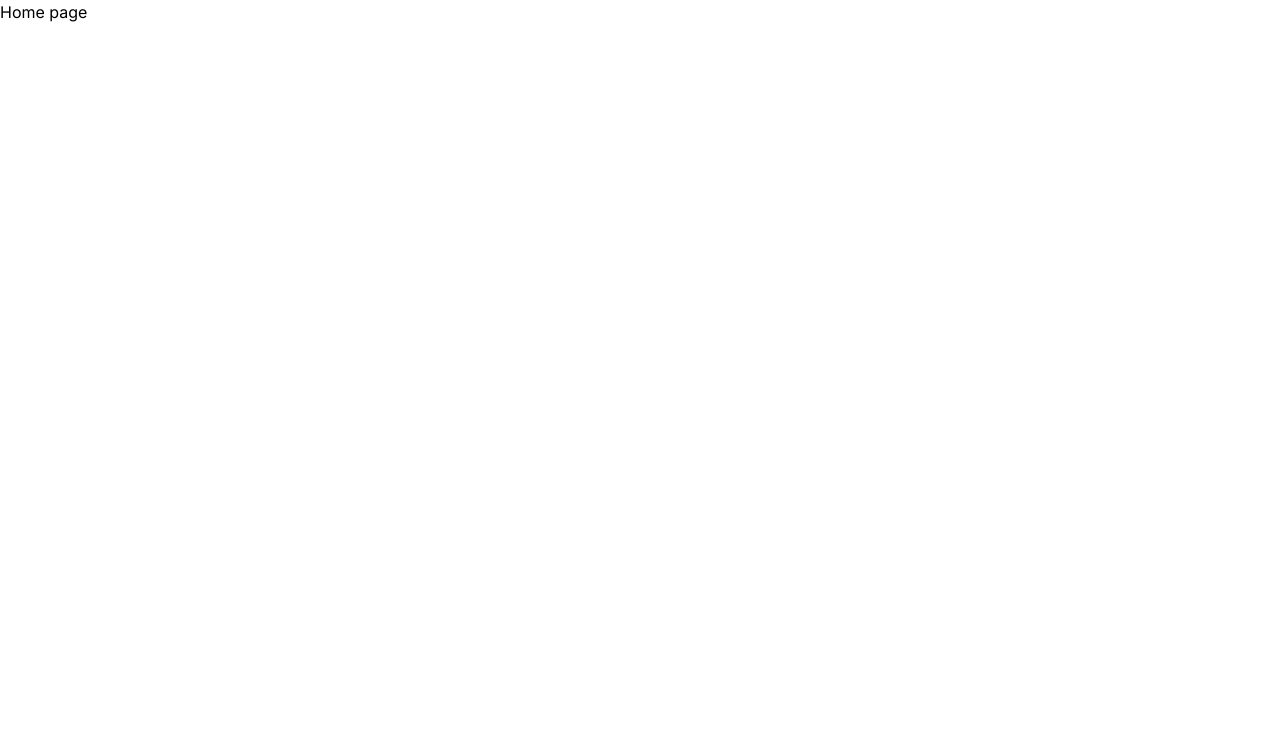
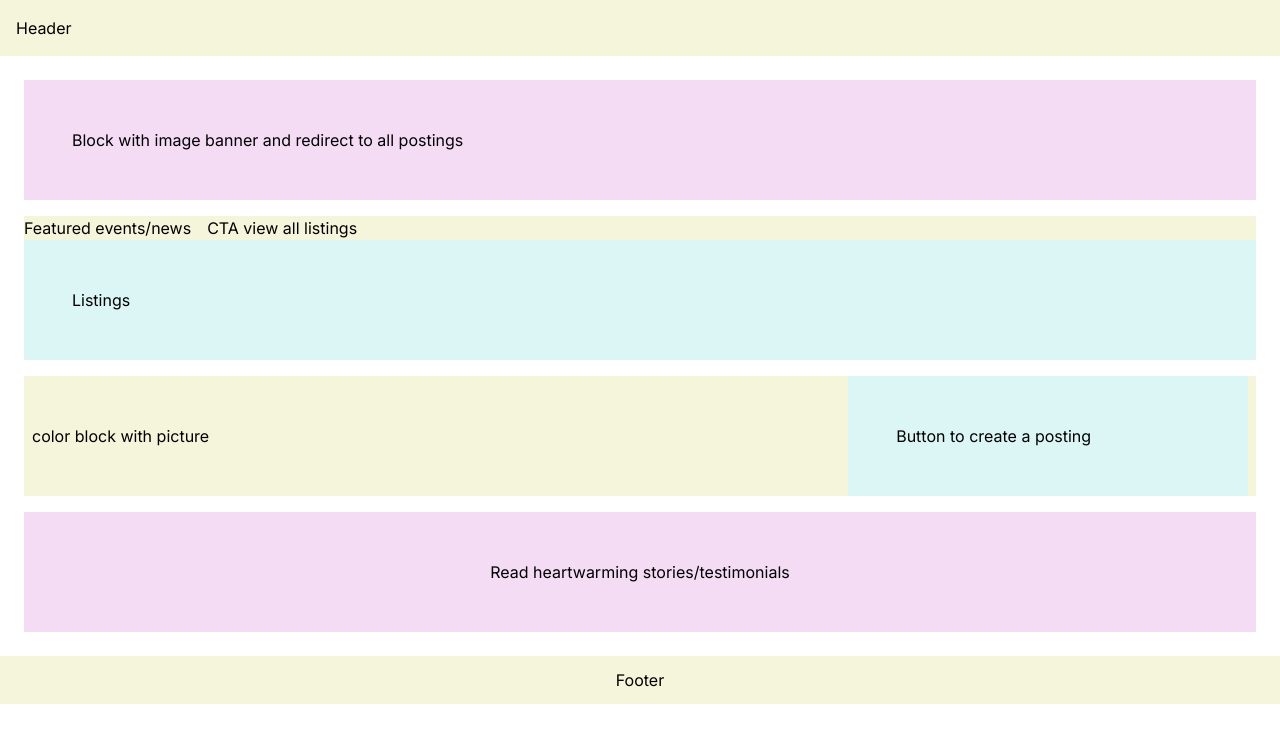
Before and after one commit to shwethaarajesh/project-i, a Next.js app: page / in a window 1280 px wide. Shown: the top 742 px of the page. Built offline with nearby package versions, Linux system fonts and the light colour scheme.

Commit message:
Feat: Added skeleton for home page

```diff
--- a/src/app/globals.css
+++ b/src/app/globals.css
@@ -1,6 +1,7 @@
 @tailwind base;
 @tailwind components;
 @tailwind utilities;
+@import "~typeface-roboto";
 
 /* :root {
   --foreground-rgb: 0, 0, 0;
--- a/src/app/pages/home.tsx
+++ b/src/app/pages/home.tsx
@@ -1,5 +1,38 @@
 import Image from "next/image";
 
 export default function HomePage() {
-  return <div>Home page</div>;
+  return (
+    <div className="">
+      <div className=" p-4 bg-primary-light  ">Header</div>
+      <div className="m-6">
+        <div className="flex flex-col gap-4">
+          <div className="bg-tertiary-light p-12">
+            <div>Block with image banner and redirect to all postings</div>
+          </div>
+          <div className="bg-primary-light ">
+            <div className="flex gap-4">
+              <div>Featured events/news</div>
+              <div>CTA view all listings</div>
+            </div>
+
+            <div className="bg-secondary-light p-12">Listings</div>
+          </div>
+          <div className="flex px-2 gap-5 justify-evenly items-center bg-primary-light">
+            <div className="w-8/12">color block with picture</div>
+            <div className="w-4/12 p-12 bg-secondary-light">
+              Button to create a posting
+            </div>
+          </div>
+
+          <div className="flex py-12 px-2 gap-5 justify-evenly items-center bg-tertiary-light">
+            <div className="">Read heartwarming stories/testimonials</div>
+          </div>
+        </div>
+      </div>
+
+      <div className="flex items-center justify-center px-12 py-3 bg-primary-light">
+        Footer
+      </div>
+    </div>
+  );
 }
--- a/tailwind.config.ts
+++ b/tailwind.config.ts
@@ -13,6 +13,17 @@ const config: Config = {
         "gradient-conic":
           "conic-gradient(from 180deg at 50% 50%, var(--tw-gradient-stops))",
       },
+      colors:{
+        "primary-light":"#f5f5dc",
+        "secondary-light":"#dcf5f5",
+        "tertiary-light":"#f5dcf5",
+        "primary-dark":"#aba995",
+        "secondary-dark":"#92a3a3",
+        "tertiary-dark":"#999285"
+      },
+      fontFamily:{
+        sans: ['Roboto', 'sans-serif'],
+      }
     },
   },
   plugins: [],
```
Also changed, not shown: package.json (+5 -4 lines), 1 other file (tests, documents, lock files or other folders).
